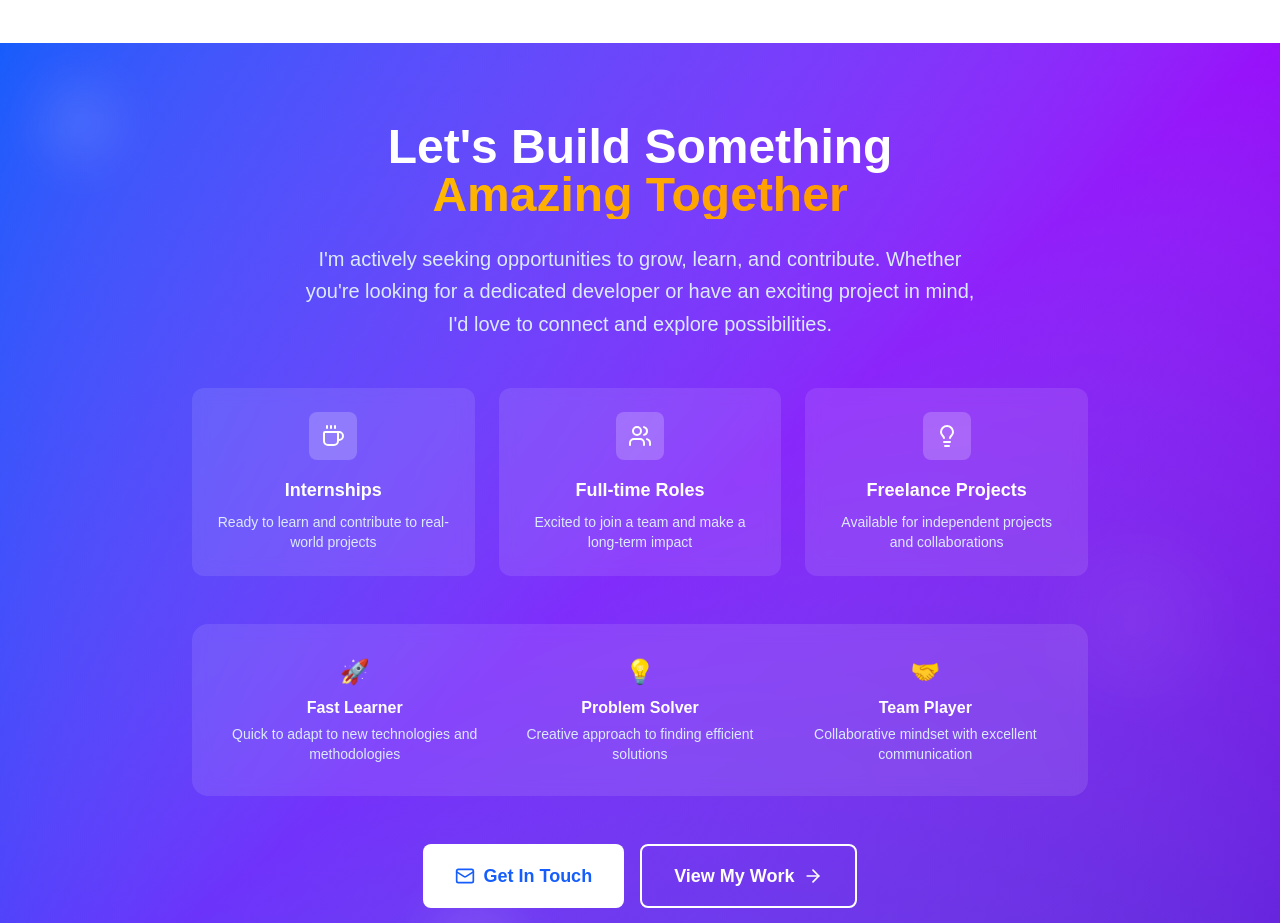
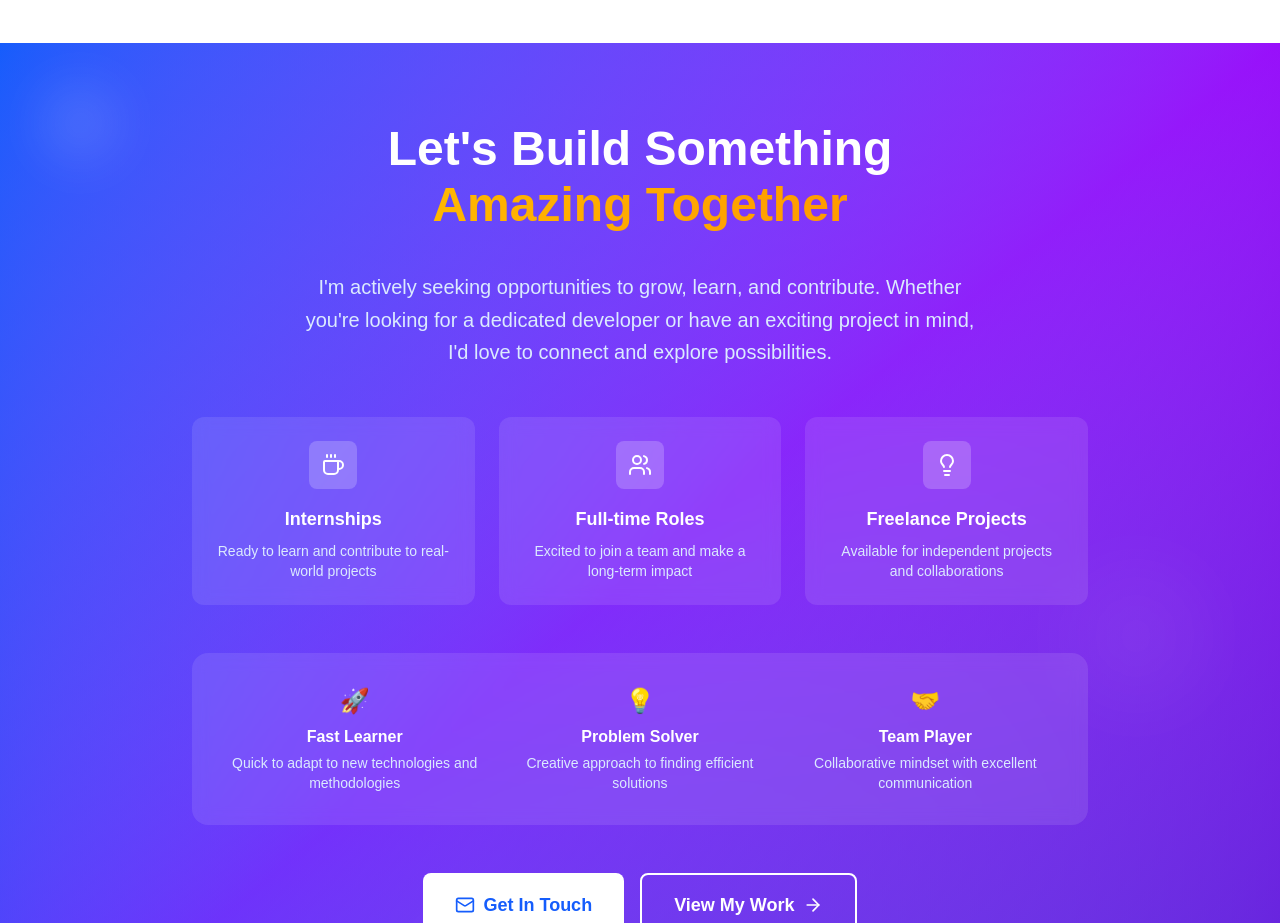
Before and after one commit to gvsrgh/developer-portfolio, a Next.js app in the folder frontend/: page / in a window 1280 px wide. Shown: the part 3220-4143 px from the top of the page. Built offline with nearby package versions, Linux system fonts and the light colour scheme.

Commit message:
feat: home page fix 0

```diff
--- a/frontend/src/components/sections/HomeCallToAction.tsx
+++ b/frontend/src/components/sections/HomeCallToAction.tsx
@@ -45,9 +45,11 @@ export default function HomeCallToAction() {
             transition={{ duration: 0.6 }}
             className="mb-12"
           >
-            <h2 className="text-3xl md:text-4xl lg:text-5xl font-bold text-white mb-6">
+            <h2 className="text-3xl md:text-4xl lg:text-5xl font-bold text-white
+                          leading-tight md:leading-[1.15] lg:leading-[1.1] mb-8">
               Let&apos;s Build Something
-              <span className="block text-transparent bg-clip-text bg-gradient-to-r from-yellow-400 to-orange-400">
+              <span className="block text-transparent bg-clip-text bg-gradient-to-r
+                              from-yellow-400 to-orange-400 leading-tight pb-1">
                 Amazing Together
               </span>
             </h2>
```
